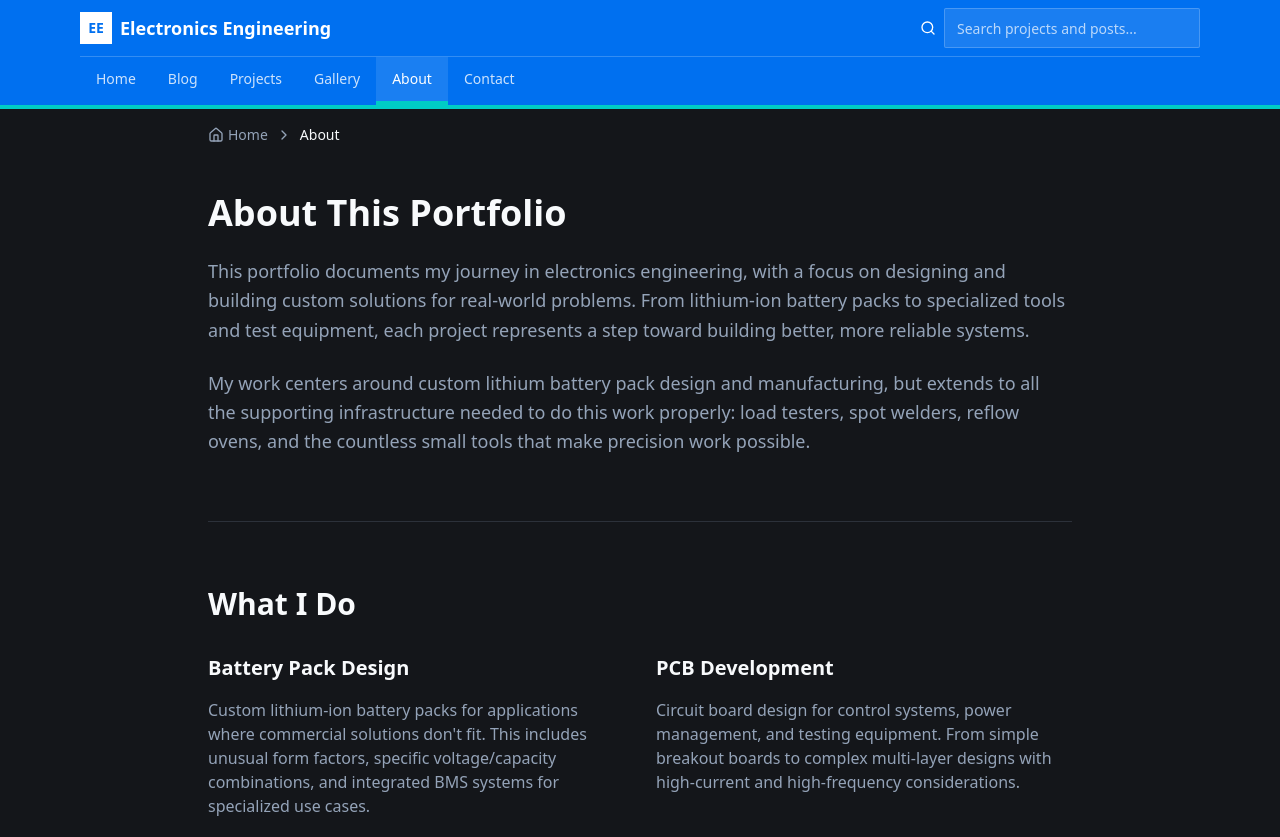
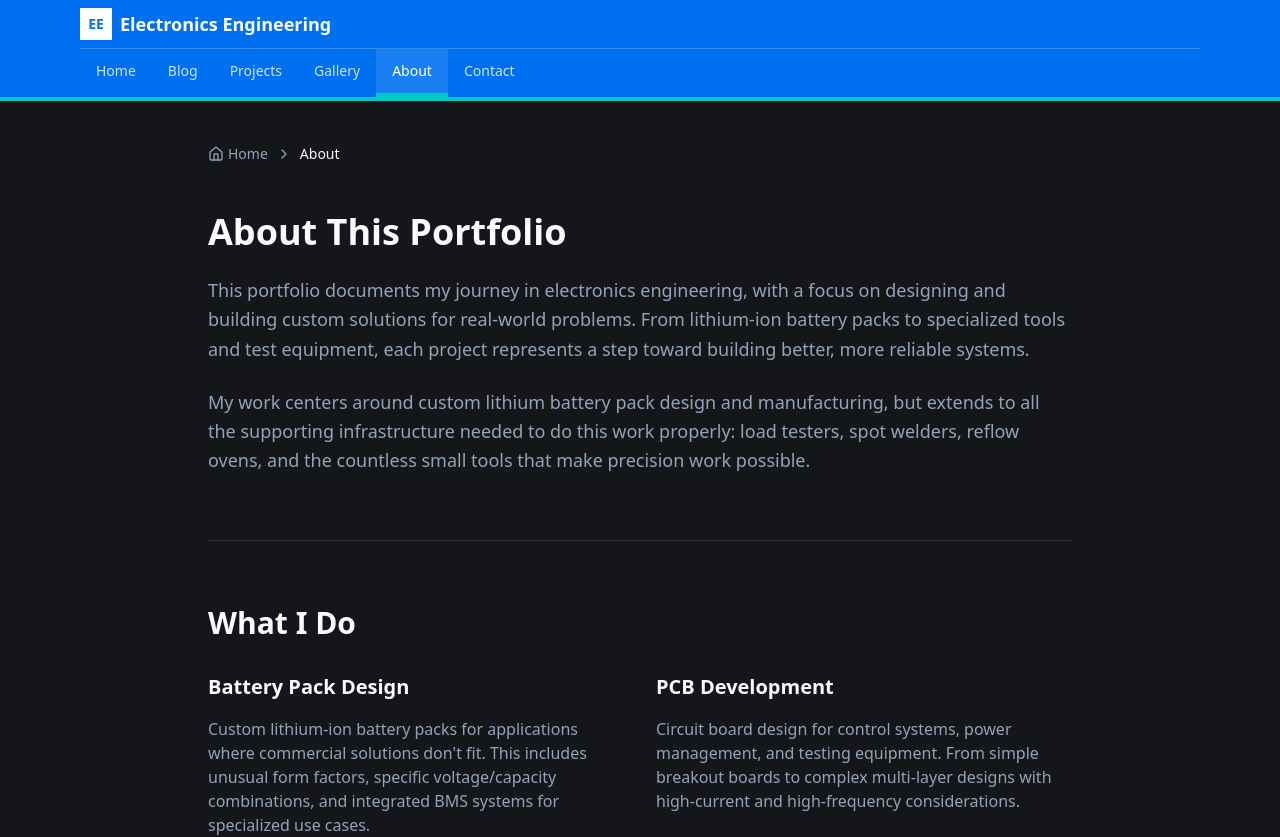
Before and after one commit to manegote/circuit-forge-folio, a React (Vite) app: page /about in a window 1280 px wide. Shown: the top 837 px of the page. Built offline with nearby package versions, Linux system fonts and the light colour scheme.

Commit message:
Remove search bar and update header
Remove the search bar from the top of the website. Make the top bar sticky and implement a frosted glass effect with a slight blue tint as the user scrolls down.

```diff
--- a/src/components/Header.tsx
+++ b/src/components/Header.tsx
@@ -1,7 +1,7 @@
-import { Search, Menu } from "lucide-react";
+import { useState, useEffect } from "react";
+import { Menu } from "lucide-react";
 import { Link, useLocation } from "react-router-dom";
 import { Button } from "@/components/ui/button";
-import { Input } from "@/components/ui/input";
 
 interface HeaderProps {
   onSearch?: (query: string) => void;
@@ -9,6 +9,17 @@ interface HeaderProps {
 
 const Header = ({ onSearch }: HeaderProps) => {
   const location = useLocation();
+  const [scrolled, setScrolled] = useState(false);
+
+  useEffect(() => {
+    const handleScroll = () => {
+      const isScrolled = window.scrollY > 20;
+      setScrolled(isScrolled);
+    };
+
+    window.addEventListener('scroll', handleScroll);
+    return () => window.removeEventListener('scroll', handleScroll);
+  }, []);
 
   const navItems = [
     { path: "/", label: "Home" },
@@ -20,27 +31,19 @@ const Header = ({ onSearch }: HeaderProps) => {
   ];
 
   return (
-    <header className="bg-header-bg border-b-4 border-accent">
+    <header className={`fixed top-0 left-0 right-0 z-50 transition-all duration-300 ${
+      scrolled
+        ? 'bg-header-bg/80 backdrop-blur-md border-b border-accent/30 shadow-lg'
+        : 'bg-header-bg border-b-4 border-accent'
+    }`}>
       <div className="max-w-6xl mx-auto px-4">
         <div className="flex items-center justify-between py-2">
-          <div className="flex items-center gap-2">
+          <Link to="/" className="flex items-center gap-2">
             <div className="w-8 h-8 bg-header-text rounded-sm flex items-center justify-center">
               <span className="text-header-bg font-bold text-sm">EE</span>
             </div>
             <span className="text-header-text font-bold text-lg">Electronics Engineering</span>
-          </div>
-
-          <div className="hidden md:flex items-center gap-6">
-            <div className="flex items-center gap-2">
-              <Search className="w-4 h-4 text-header-text" />
-              <Input
-                type="search"
-                placeholder="Search projects and posts..."
-                className="w-64 bg-header-text/10 border-header-text/20 text-header-text placeholder:text-header-text/70"
-                onChange={(e) => onSearch?.(e.target.value)}
-              />
-            </div>
-          </div>
+          </Link>
 
           <Button variant="ghost" size="icon" className="md:hidden text-header-text">
             <Menu className="w-6 h-6" />
--- a/src/pages/About.tsx
+++ b/src/pages/About.tsx
@@ -10,7 +10,7 @@ const About = () => {
     <div className="min-h-screen bg-background">
       <Header />
 
-      <main className="max-w-4xl mx-auto px-4">
+      <main className="max-w-4xl mx-auto px-4 pt-32">
         <Breadcrumb items={[{ label: "About" }]} />
 
         <div className="py-8 space-y-16">
--- a/src/pages/Blog.tsx
+++ b/src/pages/Blog.tsx
@@ -41,7 +41,7 @@ const Blog = () => {
     <div className="min-h-screen bg-background">
       <Header onSearch={setSearchQuery} />
 
-      <main className="max-w-6xl mx-auto px-4">
+      <main className="max-w-6xl mx-auto px-4 pt-32">
         <Breadcrumb items={[{ label: "Blog" }]} />
 
         <div className="py-8">
--- a/src/pages/Contact.tsx
+++ b/src/pages/Contact.tsx
@@ -33,7 +33,7 @@ const Contact = () => {
     <div className="min-h-screen bg-background">
       <Header />
 
-      <main className="max-w-4xl mx-auto px-4">
+      <main className="max-w-4xl mx-auto px-4 pt-32">
         <Breadcrumb items={[{ label: "Contact" }]} />
 
         <div className="py-8">
--- a/src/pages/Gallery.tsx
+++ b/src/pages/Gallery.tsx
@@ -51,7 +51,7 @@ const Gallery = () => {
     <div className="min-h-screen bg-background">
       <Header onSearch={setSearchQuery} />
 
-      <main className="max-w-6xl mx-auto px-4">
+      <main className="max-w-6xl mx-auto px-4 pt-32">
         <Breadcrumb items={[{ label: "Gallery" }]} />
 
         <div className="py-8">
--- a/src/pages/Index.tsx
+++ b/src/pages/Index.tsx
@@ -14,7 +14,7 @@ const Index = () => {
     <div className="min-h-screen bg-background">
       <Header />
 
-      <main className="max-w-6xl mx-auto px-4">
+      <main className="max-w-6xl mx-auto px-4 pt-32">
         {/* Hero Section */}
         <section className="py-16 border-b border-border">
           <div className="max-w-4xl">
--- a/src/pages/ProjectDetail.tsx
+++ b/src/pages/ProjectDetail.tsx
@@ -14,7 +14,7 @@ const ProjectDetail = () => {
     return (
       <div className="min-h-screen bg-background">
         <Header />
-        <main className="max-w-4xl mx-auto px-4 py-16 text-center">
+        <main className="max-w-4xl mx-auto px-4 py-16 text-center pt-32">
           <h1 className="text-4xl font-bold mb-4">Project Not Found</h1>
           <p className="text-muted-foreground mb-8">The requested project could not be found.</p>
           <Button asChild variant="outline">
@@ -54,7 +54,7 @@ const ProjectDetail = () => {
     <div className="min-h-screen bg-background">
       <Header />
 
-      <main className="max-w-4xl mx-auto px-4">
+      <main className="max-w-4xl mx-auto px-4 pt-32">
         <Breadcrumb items={[
           { label: "Projects", path: "/projects" },
           { label: project.title }
--- a/src/pages/Projects.tsx
+++ b/src/pages/Projects.tsx
@@ -50,7 +50,7 @@ const Projects = () => {
     <div className="min-h-screen bg-background">
       <Header onSearch={setSearchQuery} />
 
-      <main className="max-w-6xl mx-auto px-4">
+      <main className="max-w-6xl mx-auto px-4 pt-32">
         <Breadcrumb items={[{ label: "Projects" }]} />
 
         <div className="py-8">
```
